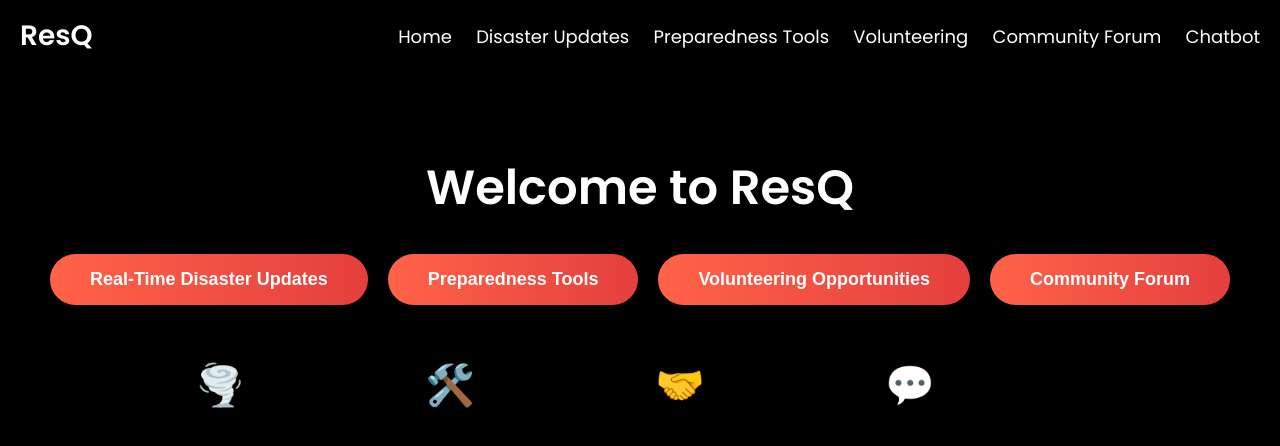
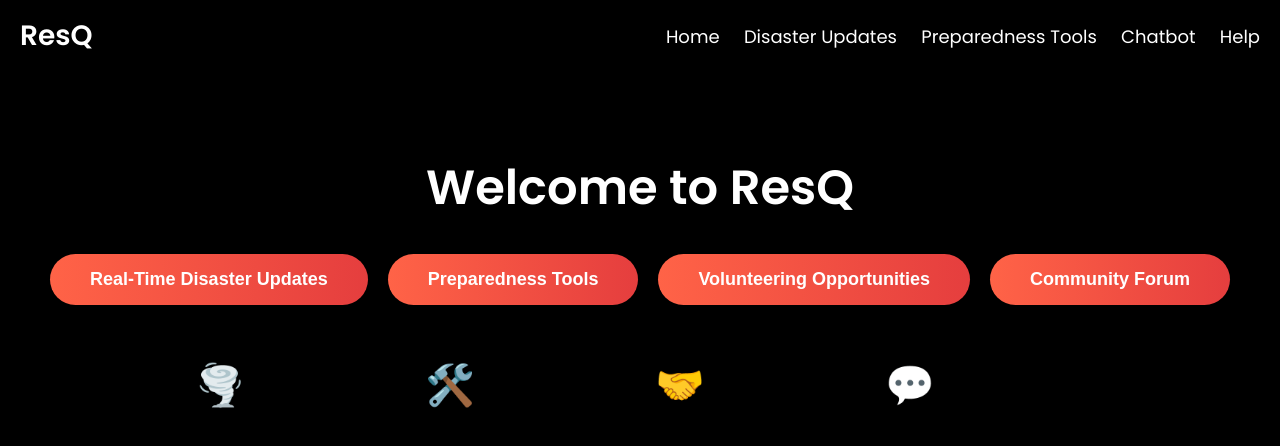
Before and after one commit to loki-ram/ResQ, a plain HTML site: page homepage.html in a window 1280 px wide. Drawn offline with Linux system fonts and the light colour scheme.

Commit message:
Add files via upload

```diff
--- a/homepage.html
+++ b/homepage.html
@@ -185,9 +185,10 @@
             <a href="/">Home</a>
             <a href="alert.html">Disaster Updates</a>
             <a href="preparednesstools.html">Preparedness Tools</a>
-            <a href="/volunteering">Volunteering</a>
-            <a href="BACKEND/templates/index.html">Community Forum</a>
+
             <a href="chatbot.html">Chatbot</a>
+            <a href="resource.html">Help</a>
+
         </div>
     </div>
 
```
